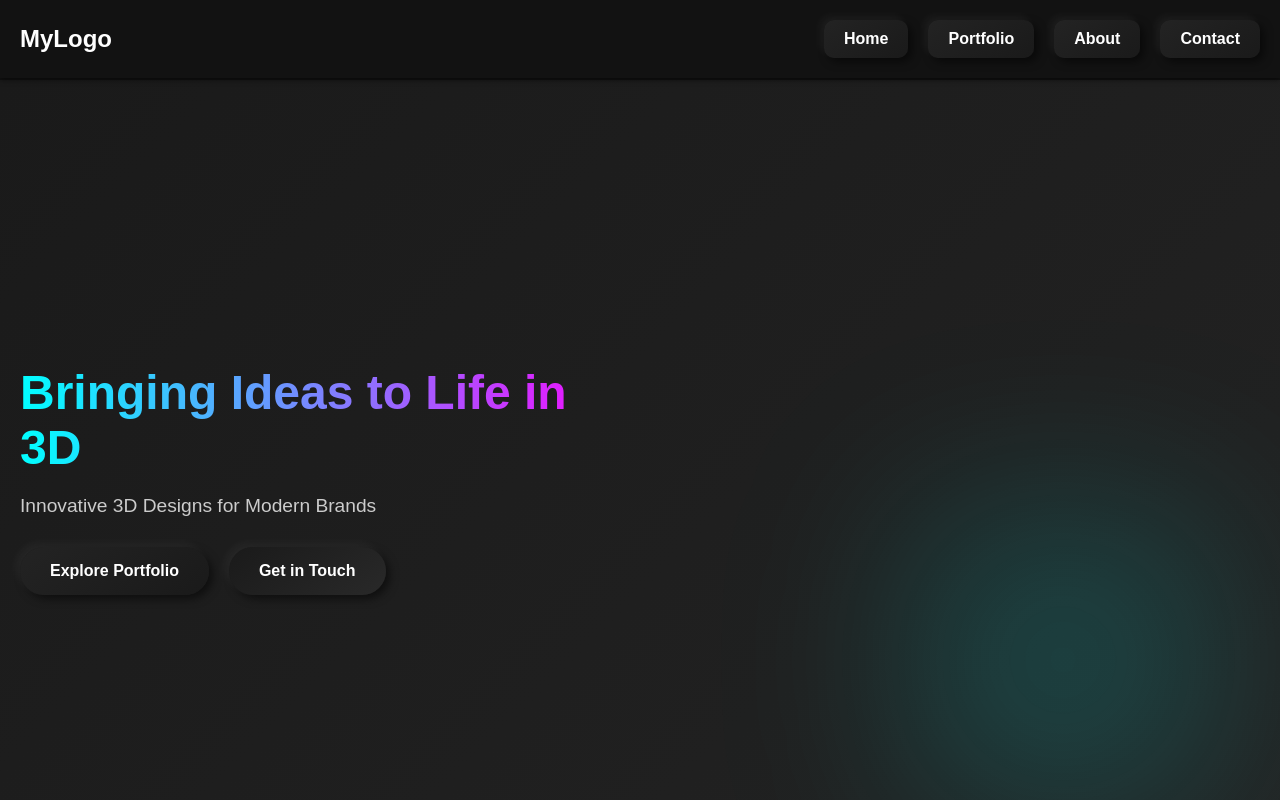
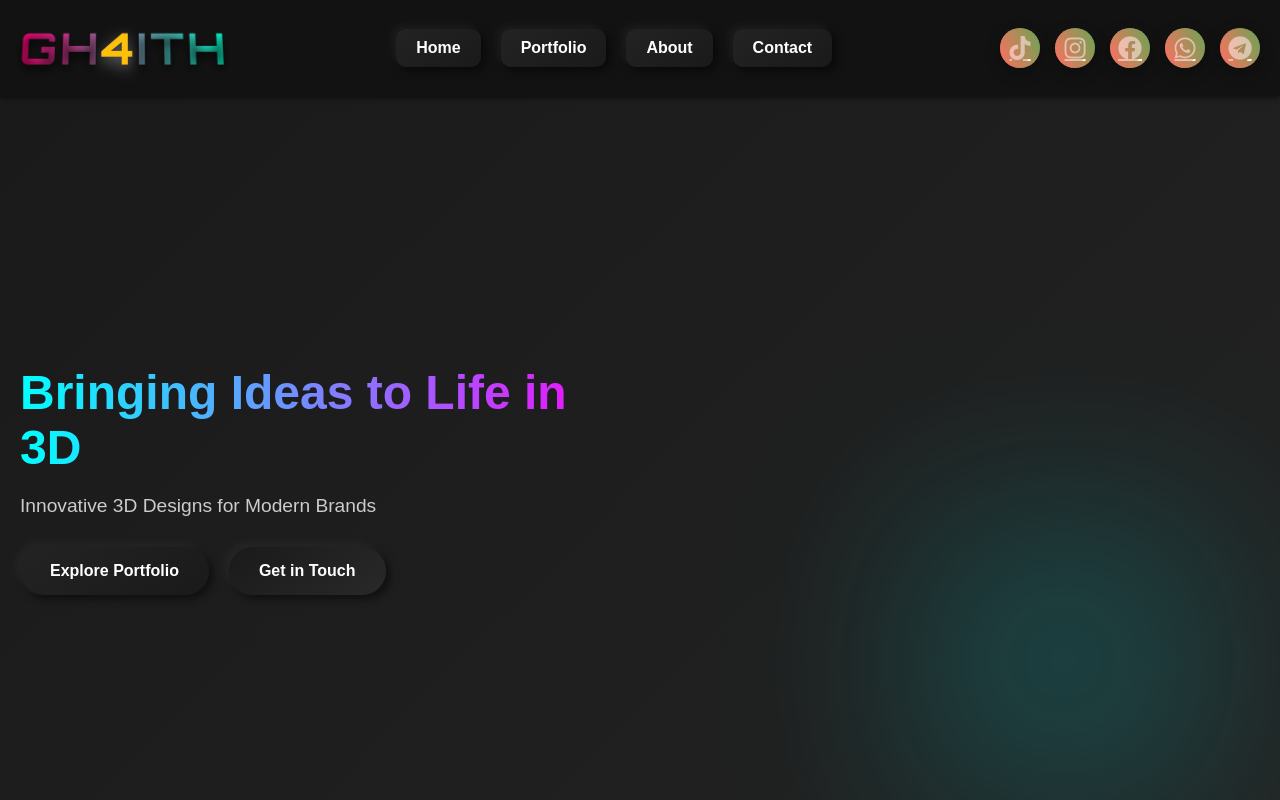
Before and after one commit to HamzaI1/gh4iith, a plain HTML site: page index.html in a window 1280 px wide. Shown: the top 800 px of the page. Drawn offline with Linux system fonts and the light colour scheme.

Commit message:
modifications

```diff
--- /dev/null
+++ b/css/general.css
@@ -0,0 +1,32 @@
+/* Scrollbar Track */
+::-webkit-scrollbar {
+  width: 10px; /* Adjust width for vertical scrollbar */
+  height: 10px; /* Adjust height for horizontal scrollbar */
+}
+
+::-webkit-scrollbar-track {
+  background: #1A1A1A; /* Matches the website background */
+  border-radius: 10px; /* Rounded corners */
+}
+
+/* Scrollbar Thumb */
+::-webkit-scrollbar-thumb {
+  background: linear-gradient(45deg, #FF6F61, #FFC107, #4CAF50); /* Gradient to match the vibe */
+  border-radius: 10px;
+  box-shadow: inset 0 0 5px rgba(0, 0, 0, 0.5); /* Adds depth */
+  transition: background 0.3s ease;
+}
+
+::-webkit-scrollbar-thumb:hover {
+  background: linear-gradient(45deg, #FFC107, #FF6F61); /* Changes color on hover */
+}
+
+/* Optional: Horizontal Scrollbar */
+::-webkit-scrollbar-thumb:horizontal {
+  background: linear-gradient(45deg, #4CAF50, #FF6F61); /* Slightly different gradient for horizontal */
+}
+
+/* Scrollbar Corner (for overlapping areas) */
+::-webkit-scrollbar-corner {
+  background: #1A1A1A;
+}
--- a/css/header.css
+++ b/css/header.css
@@ -27,10 +27,55 @@ body {
 }
 
 .logo {
-  font-size: 1.5rem;
+  font-family: "Orbitron", sans-serif;
+  font-size: 2.8rem;
   font-weight: bold;
-  color: #fff;
+  color: #FF6F61; /* Coral */
+  position: relative;
+  text-transform: uppercase;
+  letter-spacing: 3px;
+  background: linear-gradient(90deg, #FF6F61, #FFC107, #4CAF50);
+  -webkit-background-clip: text;
+  color: transparent;
+  animation: gradient-shift 4s linear infinite;
+  text-shadow: 0px 5px 10px rgba(0, 0, 0, 0.8);
+  background: linear-gradient(90deg, #ff0077, #00ffcc);
+  -webkit-background-clip: text;
+  color: transparent;
+  animation: gradient-flow 3s infinite alternate;
+  transform: perspective(500px) rotateX(15deg);
 }
+
+.logo span {
+  color: #FFC107;
+  text-shadow: 0px 5px 15px rgba(130, 130, 130, 0.8);
+}
+
+.logo:hover {
+  transform: scale(1.1) rotateY(10deg);
+  transition: transform 0.4s ease, text-shadow 0.4s ease;
+  text-shadow: 0px 10px 20px rgba(255, 111, 97, 0.9),
+               0px 15px 30px rgba(76, 175, 80, 0.6);
+}
+
+@keyframes gradient-flow {
+  0% { background-position: 0%; }
+  100% { background-position: 100%; }
+}
+
+/* Gradient Animation */
+@keyframes gradient-shift {
+  0% {
+    background-position: 0% 50%;
+  }
+  50% {
+    background-position: 100% 50%;
+  }
+  100% {
+    background-position: 0% 50%;
+  }
+}
+
 
 .nav {
   display: flex;
@@ -76,3 +121,73 @@ body {
   transform: scaleX(1);
   transform-origin: left;
 }
+
+/* Social Media Icons Container */
+.social-icons {
+  display: flex;
+  gap: 15px;
+}
+
+.social-icons a {
+  display: inline-flex;
+  justify-content: center;
+  align-items: center;
+  width: 40px;
+  height: 40px;
+  font-size: 1.5rem;
+  color: #fff; /* Default icon color */
+  background: linear-gradient(45deg, #FF6F61, #4CAF50);
+  border-radius: 50%;
+  box-shadow: 0 5px 15px rgba(0, 0, 0, 0.3);
+  transition: all 0.3s ease-in-out;
+  position: relative;
+  overflow: hidden;
+}
+
+/* Default State Animation */
+.social-icons a::before {
+  content: "";
+  position: absolute;
+  top: 0;
+  left: -100%;
+  width: 200%;
+  height: 100%;
+  background: linear-gradient(45deg, #FFC107, #FF6F61, #4CAF50);
+  transform: skewX(-45deg);
+  transition: all 0.4s ease-in-out;
+  z-index: 1;
+  opacity: 0.5;
+}
+
+/* Hover Effects */
+.social-icons a:hover {
+  transform: scale(1.2); /* Icon grows slightly */
+  background: linear-gradient(45deg, #FFC107, #FF6F61); /* Glow effect */
+  box-shadow: 0 10px 30px rgba(255, 111, 97, 0.8),
+              0 15px 45px rgba(76, 175, 80, 0.6);
+}
+
+.social-icons a:hover::before {
+  left: 0; /* Reveals gradient animation */
+}
+
+/* Icon Color Shift on Hover */
+.social-icons a:hover i {
+  color: #1A1A1A; /* Contrasting dark icon color */
+}
+
+/* Pulse Animation */
+@keyframes pulse {
+  0%, 100% {
+    transform: scale(1);
+    box-shadow: 0 5px 15px rgba(0, 0, 0, 0.3);
+  }
+  50% {
+    transform: scale(1.1);
+    box-shadow: 0 10px 25px rgba(255, 111, 97, 0.6);
+  }
+}
+
+.social-icons a:hover {
+  animation: pulse 0.6s infinite;
+}
--- a/index.html
+++ b/index.html
@@ -7,16 +7,30 @@
   <link rel="stylesheet" href="css/header.css">
   <link rel="stylesheet" href="css/hero-section.css">
   <link rel="stylesheet" href="css/portfolio.css">
+  <link rel="stylesheet" href="css/general.css">
+  <link href="https://fonts.googleapis.com/css2?family=Orbitron:wght@700&display=swap" rel="stylesheet">
+  <link href="https://cdnjs.cloudflare.com/ajax/libs/font-awesome/5.15.4/css/all.min.css" rel="stylesheet">
+
+
 </head>
 <body>
   <header class="header">
-    <div class="logo">MyLogo</div>
+    <div class="logo">GH<span>4</span>ITH</div>
+
     <nav class="nav">
       <a href="#" class="nav-link">Home</a>
       <a href="#" class="nav-link">Portfolio</a>
       <a href="#" class="nav-link">About</a>
       <a href="#" class="nav-link">Contact</a>
     </nav>
+
+    <div class="social-icons">
+      <a href="https://www.tiktok.com" target="_blank"><i class="fab fa-tiktok"></i></a>
+      <a href="https://www.instagram.com" target="_blank"><i class="fab fa-instagram"></i></a>
+      <a href="https://www.facebook.com" target="_blank"><i class="fab fa-facebook"></i></a>
+      <a href="https://wa.me/" target="_blank"><i class="fab fa-whatsapp"></i></a>
+      <a href="https://telegram.org/" target="_blank"><i class="fab fa-telegram"></i></a>
+    </div>
   </header>
 
   <section class="hero">
@@ -53,6 +67,6 @@
     </div>
   </section>
 
-
+  <script src="scripts.js/header.js"></script>
 </body>
 </html>
--- /dev/null
+++ b/scripts.js/header.js
@@ -0,0 +1,7 @@
+document.addEventListener('DOMContentLoaded', () => {
+  const navLinks = document.querySelectorAll('.nav-link');
+  navLinks.forEach((link, index) => {
+    link.style.animation = `dropIn 0.6s ease-out forwards`;
+    link.style.animationDelay = `${0.2 + index * 0.2}s`;
+  });
+});
```
